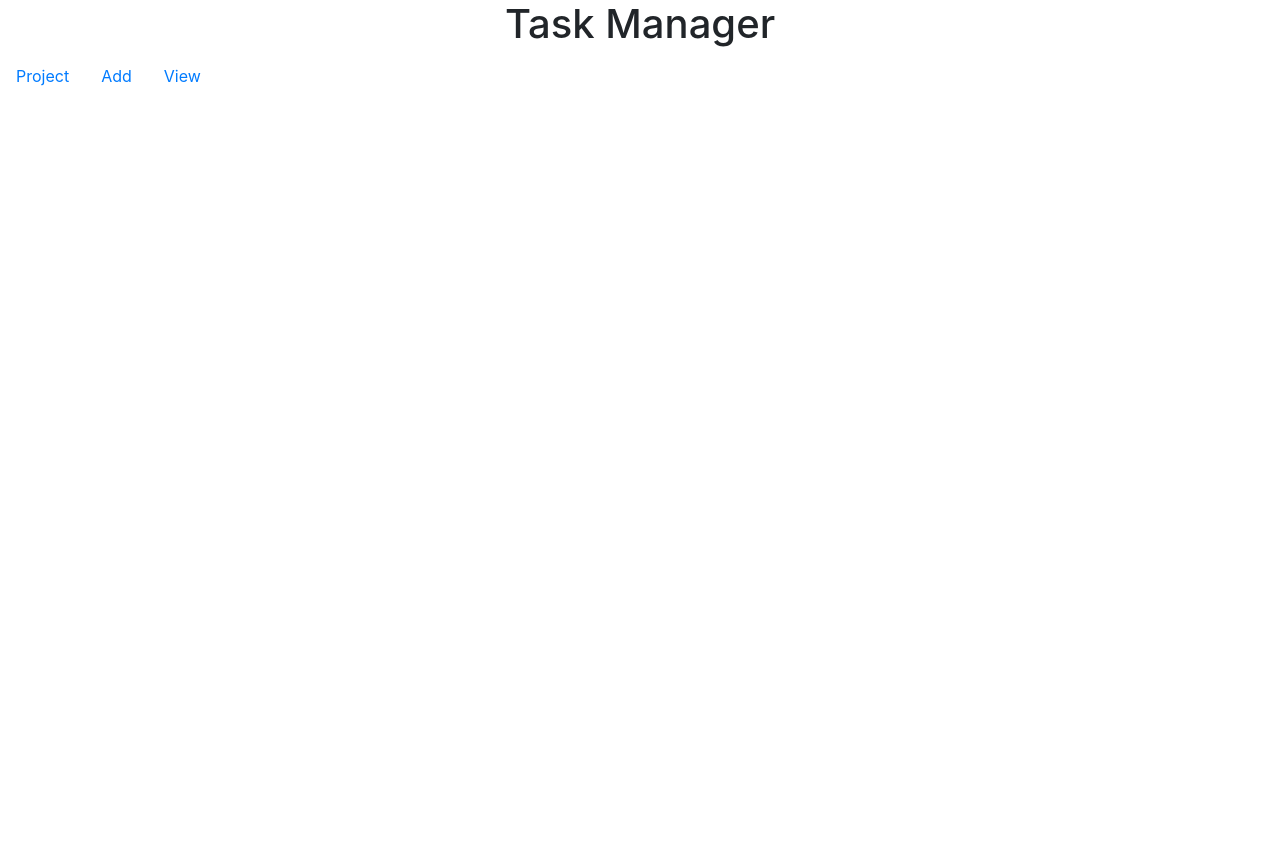
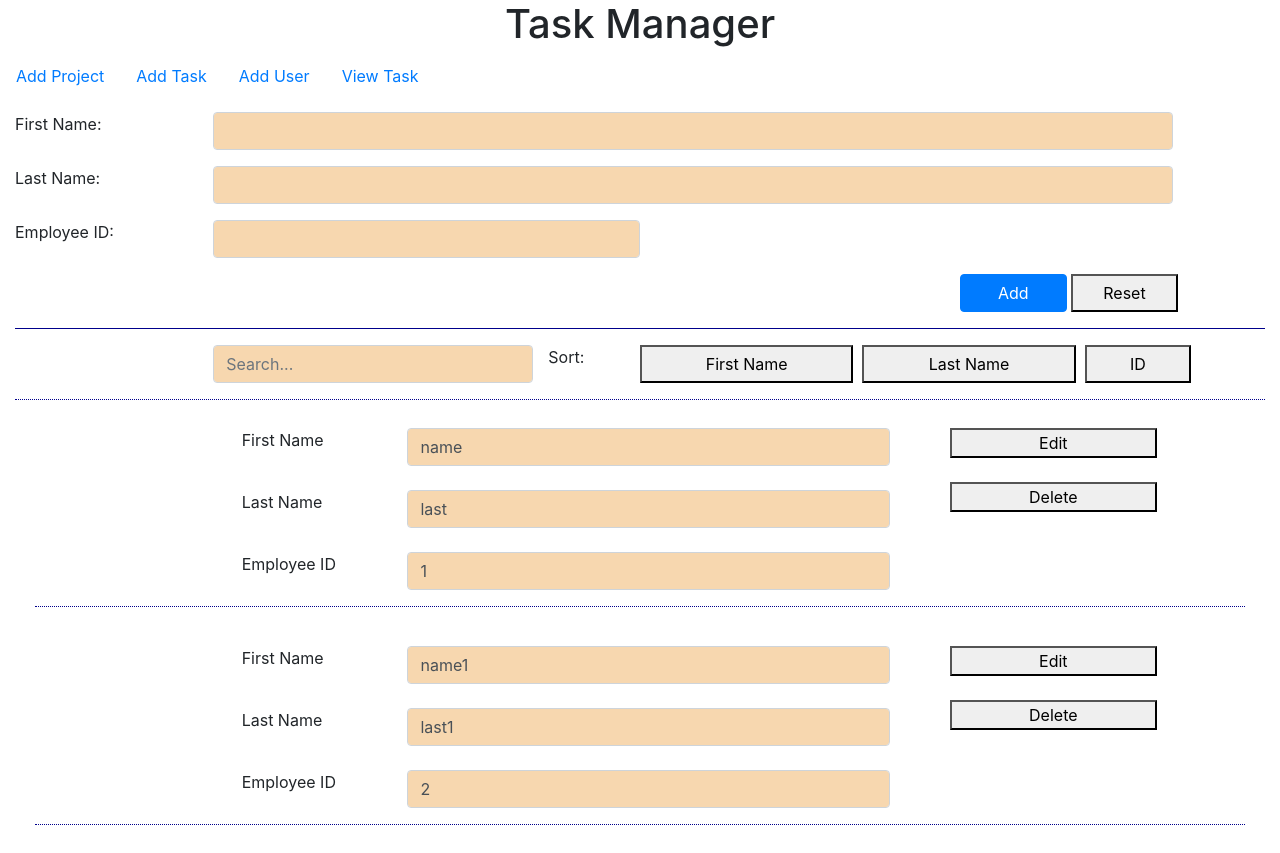
Before and after one commit to JagIIHT/ProjectManagerUI, an Angular app: page /user in a window 1280 px wide. Before the commit this address led to /. Before the commit the page ends 800 px from the top, so only its background shows below. Built offline with nearby package versions, Linux system fonts and the light colour scheme.

Commit message:
User add functionality

```diff
--- a/src/app/app-routing.module.ts
+++ b/src/app/app-routing.module.ts
@@ -4,6 +4,8 @@ import { AddtaskComponent } from './addtask/addtask.component';
 import { ViewtaskComponent } from './viewtask/viewtask.component';
 import { UpdatetaskComponent } from './updatetask/updatetask.component';
 import { ProjectComponent } from './project/project.component';
+import { UserComponent } from './user/user.component';
+
 const routes: Routes = [
   {
     path: '',
@@ -24,6 +26,10 @@ const routes: Routes = [
   {
     path: 'project',
     component: ProjectComponent
+  },
+  {
+    path: 'user',
+    component: UserComponent
   }
 ];
 
--- a/src/app/app.component.html
+++ b/src/app/app.component.html
@@ -5,9 +5,19 @@
   </h1>
   <nav>
     <ul class="nav">
-        <li class="nav-item"><a routerLink="/project" class="nav-link" routerLinkActive="active">Project</a></li>
-      <li class="nav-item"><a routerLink="/add" class="nav-link" routerLinkActive="active">Add</a></li>
-      <li class="nav-item"><a routerLink="/view" class="nav-link" routerLinkActive="active">View</a></li>
+      <li class="nav-item">
+        <a routerLink="/project" class="nav-link" routerLinkActive="active">Add Project</a>
+      </li>
+      <li class="nav-item">
+        <a routerLink="/add" class="nav-link" routerLinkActive="active">Add Task</a>
+      </li>
+      <li class="nav-item">
+        <a routerLink="/user" class="nav-link" routerLinkActive="active">Add User</a>
+      </li>
+      <li class="nav-item">
+        <a routerLink="/view" class="nav-link" routerLinkActive="active">View Task</a>
+      </li>
+
     </ul>
   </nav>
 </div>
--- a/src/app/app.module.ts
+++ b/src/app/app.module.ts
@@ -13,6 +13,7 @@ import { FiltertaskPipe } from './filtertask.pipe';
 import { ProjectComponent } from './project/project.component';
 import { ProjectPipe } from './project.pipe';
 import { UsersearchPipe } from './usersearch.pipe';
+import { UserComponent } from './user/user.component';
 
 @NgModule({
   declarations: [
@@ -23,7 +24,8 @@ import { UsersearchPipe } from './usersearch.pipe';
     FiltertaskPipe,
     ProjectComponent,
     ProjectPipe,
-    UsersearchPipe
+    UsersearchPipe,
+    UserComponent
   ],
   imports: [
     BrowserModule,
--- a/src/app/model/user.ts
+++ b/src/app/model/user.ts
@@ -2,7 +2,7 @@ export class User {
     id: number;
     firstName: string = '';
     lastName: string = '';
-    employeeId: number;
+    employeeId: string = '';
     projectId: number;
     taskId: number;
 }
--- a/src/app/project/project.component.ts
+++ b/src/app/project/project.component.ts
@@ -23,7 +23,7 @@ export class ProjectComponent implements OnInit {
   private user: User = new User();
   private users: User[] = [
     {
-      employeeId: 1,
+      employeeId: "1",
       firstName: 'name',
       id: 1,
       lastName: 'last',
@@ -31,7 +31,7 @@ export class ProjectComponent implements OnInit {
       taskId: 1
     },
     {
-      employeeId: 2,
+      employeeId: "2",
       firstName: 'name1',
       id: 2,
       lastName: 'last1',
@@ -148,6 +148,7 @@ export class ProjectComponent implements OnInit {
       this.dateType = "date"
     }
     this.project = project;
+    this.save(event);
   }
 
   suspend(project: Project) {
--- /dev/null
+++ b/src/app/user/user.component.html
@@ -0,0 +1,94 @@
+<div class="container-fluid">
+  <div class="form-group">
+    <span *ngIf=successMessage class="alert alert-success text-center" role="alert">{{successMessage}}</span>
+    <span *ngIf="failureMessage" class="alert alert-danger text-center" role="alert">{{failureMessage}}</span>
+  </div>
+  <form>
+    <div class="form-group">
+      <div class="row">
+        <label for="fname" class="col-md-2">First Name:</label>
+        <input type="text" class="col-md-9 form-control" id="fname" name="fname" required [(ngModel)]="user.firstName" style="background-color:#f7d7af">&nbsp;
+      </div>
+      <div *ngIf="fnameError" class="row">
+        <div class="col-md-2"></div>
+        <span *ngIf="fnameError" class="col-md-4 alert-danger text-center" role="alert">{{fnameError}}</span>
+      </div>
+    </div>
+    <div class="form-group">
+      <div class="row">
+        <label for="lname" class="col-md-2">Last Name:</label>
+        <input type="text" class="col-md-9 form-control" id="lname" name="lname" required [(ngModel)]="user.lastName" style="background-color:#f7d7af">&nbsp;
+      </div>
+      <div *ngIf="lnameError" class="row">
+        <div class="col-md-2"></div>
+        <span *ngIf="lnameError" class="col-md-4 alert-danger text-center" role="alert">{{lnameError}}</span>
+      </div>
+    </div>
+    <div class="form-group">
+      <div class="row">
+        <label for="empId" class="col-md-2">Employee ID:</label>
+        <input type="text" class="col-md-4 form-control" id="empId" name="empId" required [(ngModel)]="user.employeeId" style="background-color:#f7d7af">&nbsp;
+      </div>
+      <div *ngIf="empIdError" class="row">
+        <div class="col-md-2"></div>
+        <span *ngIf="empIdError" class="col-md-4 alert-danger text-center" role="alert">{{empIdError}}</span>
+      </div>
+    </div>
+    <div class="form-group">
+      <div class="row">
+        <div class="col-md-9"></div>
+        <button type="submit" value="Add" class="col-md-1 btn btn-primary" (click)="save($event)">{{saveType}}</button>&nbsp;
+        <button type="button" value="Reset" (click)="reset()" class="col-md-1">Reset</button>
+      </div>
+    </div>
+    <hr style="border-top: solid darkblue 1px;" />
+  </form>
+  <div class="form-group">
+    <div class="row">
+      <div class="col-md-2"></div>
+      <input type="text" class="col-md-3 form-control" placeholder="Search..." id="empName" name="empName" [(ngModel)]="empName"
+        style="background-color:#f7d7af">
+      <div class="col-md-1">Sort:</div>
+      <button type="button" class="col-md-2" (click)="sortByFirstName()" value="First Name">First Name</button>&nbsp;&nbsp;
+      <button type="button" class="col-md-2" (click)="sortByLastName()" value="Last Name">Last Name</button>&nbsp;&nbsp;
+      <button type="button" class="col-md-1" (click)="sortById()" value="ID">ID</button>
+    </div>
+  </div>
+  <hr style="border-top: dotted darkblue 1px;" />
+  <div class="list-group">
+    <li *ngFor="let user of users | filterProject:empName" class="list-group-item border-0">
+      <div class="row">
+        <div class="col-md-2"></div>
+        <div class="col-md-7 column-bg-color">
+          <div class="row">
+            <label for="showfname" class="col-md-3">First Name</label>
+            <input type="text" disabled class="col-md-8 form-control" id="showfname" name="showfname" required [(ngModel)]="user.firstName"
+              style="background-color:#f7d7af">
+          </div>
+          <br>
+          <div class="row">
+            <label for="showlname" class="col-md-3">Last Name</label>
+            <input type="text" disabled class="col-md-8 form-control" id="showlname" name="showlname" required [(ngModel)]="user.lastName"
+              style="background-color:#f7d7af">
+          </div>
+          <br>
+          <div class="row">
+            <label for="showempid" class="col-md-3">Employee ID</label>
+            <input type="text" disabled class="col-md-8 form-control" id="showempid" name="showempid" required [(ngModel)]="user.employeeId"
+              style="background-color:#f7d7af">
+          </div>
+        </div>
+        <div class="col-md-2">
+          <div class="row column-text-align">
+            <button type="button" class="col-md-12" (click)="edit(user)" value="Edit">Edit</button>
+          </div>
+          <br>
+          <div class="row column-text-align">
+            <button type="button" class="col-md-12" (click)="delete(user)" value="Delete">Delete</button>
+          </div>
+        </div>
+      </div>
+      <hr style="border-top: dotted darkblue 1px;" />
+    </li>
+  </div>
+</div>
--- /dev/null
+++ b/src/app/user/user.component.ts
@@ -0,0 +1,96 @@
+import { Component, OnInit } from '@angular/core';
+import { User } from '../model/user';
+
+@Component({
+  selector: 'app-user',
+  templateUrl: './user.component.html',
+  styleUrls: ['./user.component.css']
+})
+export class UserComponent implements OnInit {
+
+  private user: User = new User();
+  private saveType: string = 'Add';
+  private successMessage: string = '';
+  private failureMessage: string = '';
+  private fnameError: string = '';
+  private lnameError: string = '';
+  private empIdError: string = '';
+  private users: User[] = [
+    {
+      employeeId: "1",
+      firstName: 'name',
+      id: 1,
+      lastName: 'last',
+      projectId: 0,
+      taskId: 1
+    },
+    {
+      employeeId: "2",
+      firstName: 'name1',
+      id: 2,
+      lastName: 'last1',
+      projectId: 0,
+      taskId: 1
+    }
+  ];
+
+  constructor() { }
+
+  ngOnInit() {
+  }
+
+  save(event) {
+    console.log(this.user);
+    this.fnameError = this.lnameError = this.empIdError = this.failureMessage = this.successMessage = '';
+    event.preventDefault();
+    if (this.validate()) {
+      alert(true);
+    }
+    this.saveService(this.user);
+  }
+  saveService(user: User) {
+    /*   this.taskService.addTask(this.task).subscribe(
+         resp => this.successMessage = 'Task added successfully!',
+         error => this.failureMessage = 'Add task failed. Try again later');*/
+  }
+  reset() {
+    this.user = new User();
+    this.saveType = "Add";
+    this.fnameError = this.lnameError = this.empIdError = this.failureMessage = this.successMessage = '';
+  }
+
+  validate() {
+    let isValid: boolean = true;
+    if (!this.user.firstName || this.user.firstName.trim() === "") {
+      this.fnameError = "First Name is mandatory";
+      this.failureMessage = "Mandatory fields are missing";
+      isValid = false;
+    }
+    if (!this.user.lastName || this.user.lastName.trim() === "") {
+      this.lnameError = "Last Name is mandatory";
+      this.failureMessage = "Mandatory fields are missing";
+      isValid = false;
+    }
+    if (!this.user.employeeId || this.user.employeeId.trim() === "") {
+      this.empIdError = "Employee Id is mandatory";
+      this.failureMessage = "Mandatory fields are missing";
+      isValid = false;
+    }
+    return isValid;
+  }
+
+  update(user: User) {
+    this.fnameError = this.lnameError = this.empIdError = this.failureMessage = this.successMessage = '';
+    this.saveType = "Update";
+    this.user = user;
+    this.save(event);
+  }
+
+  sortByFirstName() {
+    this.users = this.users.sort((a, b) => (a.firstName > b.firstName) ? 1 : -1);
+  }
+
+  sortByLastName() {
+
+  }
+}
```
Also changed, not shown: src/app/user/user.component.css (added), 1 other file (tests, documents, lock files or other folders).
